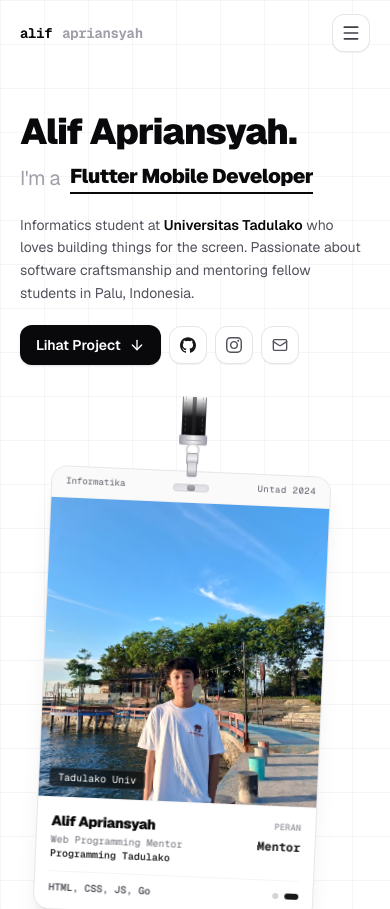
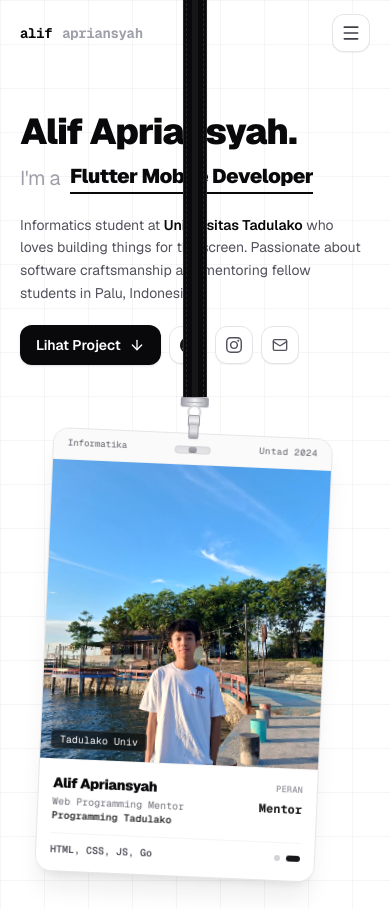
Before and after one commit to Lieff246/porto-alif, a Next.js app: page / in a window 390 px wide. Shown: the top 909 px of the page. Built offline with nearby package versions, Linux system fonts and the light colour scheme.

Commit message:
feat: add Hero component with interactive profile card and animations

```diff
--- a/components/Hero.tsx
+++ b/components/Hero.tsx
@@ -250,6 +250,18 @@ export default function Hero() {
 
           {/* ID Card with subtle organic tilt and aligned lanyard */}
           <div className={`lg:col-span-5 flex justify-center lg:justify-end hero-cascade-card ${heroReady ? "opacity-100 translate-y-0" : "opacity-0 translate-y-4"}`}>
+            <div className="w-full max-w-[280px] sm:max-w-[290px] flex flex-col items-center relative">
+              {/* Lanyard Fabric Ribbon: Menggantung lurus dari batas paling atas layar / navbar */}
+              <div
+                aria-hidden="true"
+                className="absolute bottom-full left-1/2 -translate-x-1/2 w-6 h-[900px] bg-zinc-950 border-x border-zinc-800 shadow-sm flex items-center justify-center overflow-hidden pointer-events-none z-20"
+              >
+                <div className="absolute inset-y-0 left-0.5 w-[1px] border-r border-dashed border-zinc-600/40" />
+                <div className="absolute inset-y-0 right-0.5 w-[1px] border-l border-dashed border-zinc-600/40" />
+                <div className="w-1.5 h-full bg-zinc-900/90" />
+              </div>
+
+              {/* Interactive ID Badge: Berputar & miring dari cincin pengait (Swivel Ring) */}
               <div
                 ref={cardRef}
                 onClick={handleCardClick}
@@ -263,17 +275,10 @@ export default function Hero() {
                   willChange: "transform",
                   backfaceVisibility: "hidden",
                 }}
-              className="w-full max-w-[280px] sm:max-w-[290px] select-none cursor-pointer flex flex-col items-center"
+                className="w-full select-none cursor-pointer flex flex-col items-center"
               >
-              {/* Lanyard Fabric Ribbon */}
-              <div className="w-6 h-10 sm:h-12 bg-gradient-to-b from-zinc-800/0 via-zinc-900 to-zinc-950 border-x border-zinc-700/60 relative overflow-hidden shadow-xs shrink-0 flex items-center justify-center">
-                <div className="absolute inset-y-0 left-0.5 w-[1px] border-r border-dashed border-zinc-500/40" />
-                <div className="absolute inset-y-0 right-0.5 w-[1px] border-l border-dashed border-zinc-500/40" />
-                <div className="w-1 h-full bg-zinc-800/60" />
-              </div>
-
                 {/* Metallic Crimp / End Clamp */}
-              <div className="w-7 h-2.5 rounded-[2px] bg-gradient-to-r from-zinc-400 via-zinc-100 to-zinc-400 border border-zinc-400/80 shadow-xs z-30 -mt-0.5 shrink-0 flex items-center justify-center">
+                <div className="w-7 h-2.5 rounded-[2px] bg-gradient-to-r from-zinc-400 via-zinc-100 to-zinc-400 border border-zinc-400/80 shadow-xs z-30 shrink-0 flex items-center justify-center">
                   <div className="w-4 h-[1px] bg-zinc-400/70" />
                 </div>
 
@@ -393,6 +398,7 @@ export default function Hero() {
             </div>
           </div>
         </div>
+        </div>
 
         {/* Editorial Overview: Asymmetric Focus Anchor & Proof Matrix */}
         <div className={`mt-10 sm:mt-12 pt-8 border-t border-zinc-200 hero-cascade-matrix ${heroReady ? "opacity-100 translate-y-0" : "opacity-0 translate-y-4"}`}>
```
Lines whose indentation alone changed are shown as unchanged.
